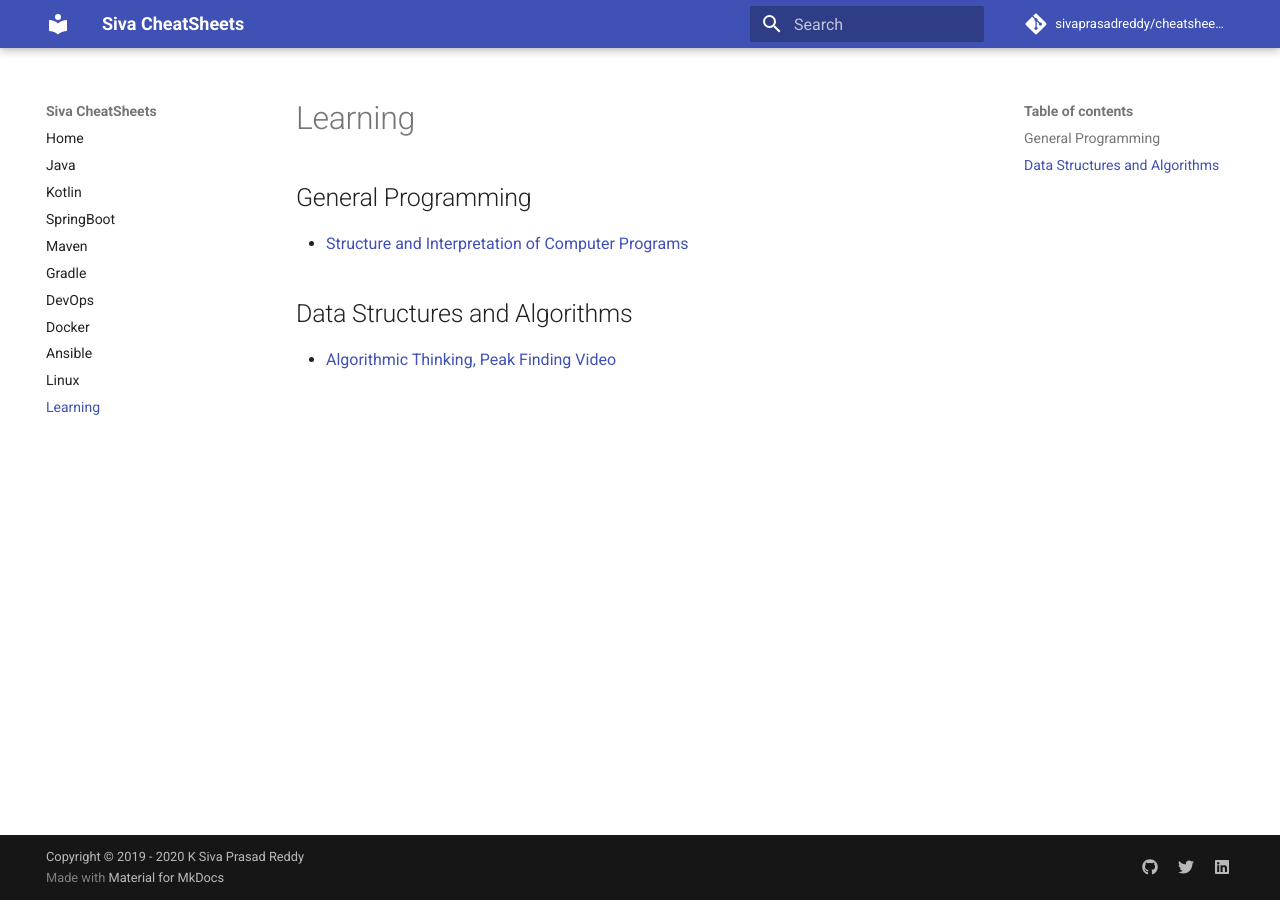
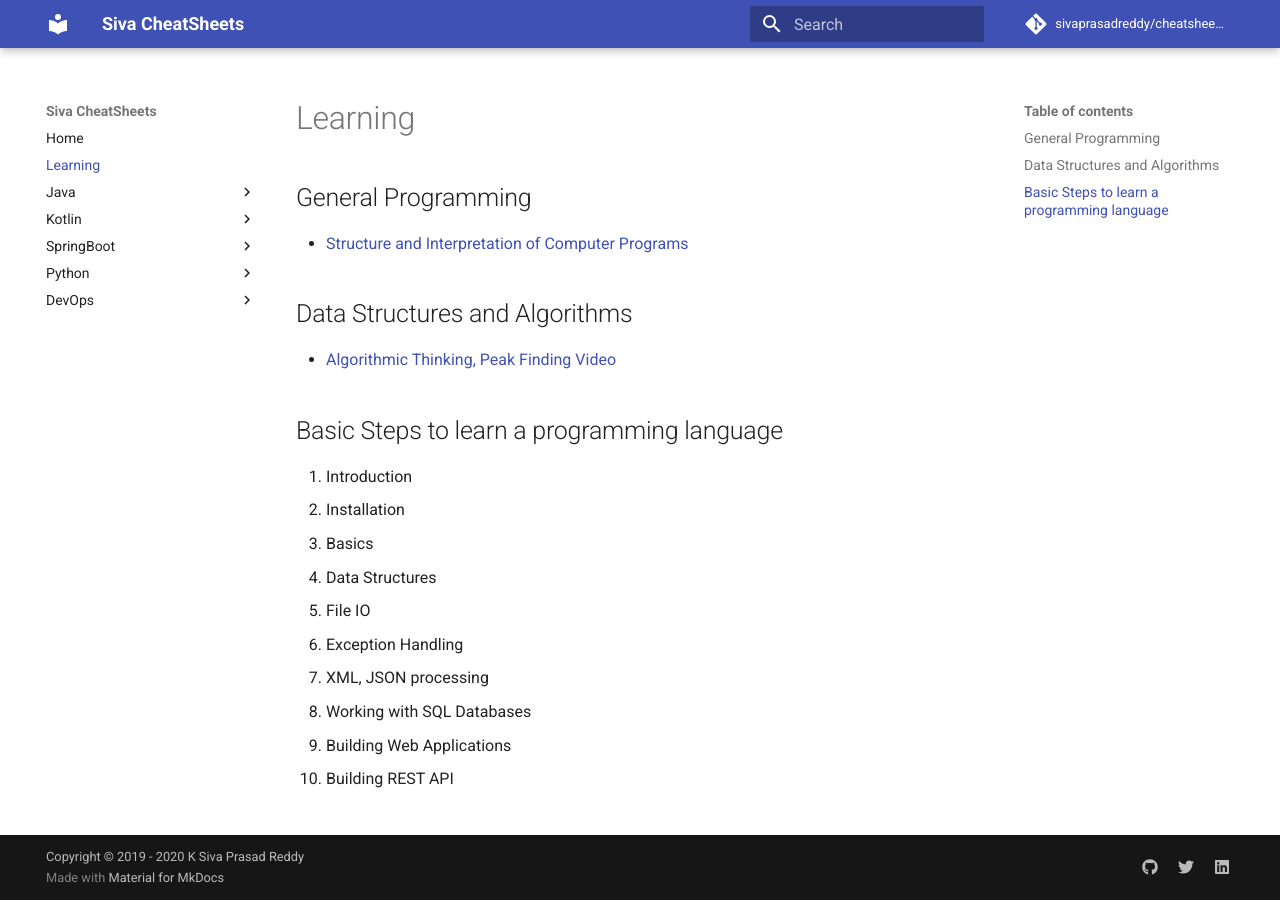
Before and after one commit to sivaprasadreddy/sivalabs-dev-notes, an MkDocs documentation site: the page built from docs/learning.md, in a window 1280 px wide. Built offline with MkDocs 1.6.1 and Material for MkDocs 9.7.7, drawn with Linux system fonts in a browser that asks for light colours; comment, search, counter and statistics services are not loaded.

Commit message:
Reorganize content.

```diff
--- a/docs/learning.md
+++ b/docs/learning.md
@@ -5,3 +5,16 @@
 
 ## Data Structures and Algorithms
 * [Algorithmic Thinking, Peak Finding Video](https://www.youtube.com/watch?v=HtSuA80QTyo)
+
+## Basic Steps to learn a programming language
+
+1. Introduction
+1. Installation
+1. Basics
+1. Data Structures
+1. File IO
+1. Exception Handling
+1. XML, JSON processing
+1. Working with SQL Databases
+1. Building Web Applications
+1. Building REST API
--- a/mkdocs.yml
+++ b/mkdocs.yml
@@ -13,16 +13,24 @@ copyright: 'Copyright &copy; 2019 - 2020 K Siva Prasad Reddy'
 theme: material
 nav:
     - Home: index.md
-    - Java: java.md
-    - Kotlin: kotlin.md
-    - SpringBoot: springboot.md
-    - Maven: maven.md
-    - Gradle: gradle.md
-    - DevOps: devops.md
-    - Docker: docker.md
-    - Ansible: ansible.md
-    - Linux: linux.md
     - Learning: learning.md
+    - Java:
+        - Ecosystem: java/ecosystem.md
+        - Maven: java/maven.md
+        - Gradle: java/gradle.md
+    - Kotlin:
+        - Introduction: kotlin/introduction.md
+    - SpringBoot:
+        - Introduction: springboot/introduction.md
+    - Python:
+        - Introduction: python/introduction.md
+        - Installation: python/installation.md
+    - DevOps:
+        - Tools: devops/devops.md
+        - Linux: devops/linux.md
+        - Docker: devops/docker.md
+        - Ansible: devops/ansible.md
+
 
 # Customization
 extra:
```
Also changed, not shown: docs/python/installation.md (added, +1 -0 lines), docs/python/introduction.md (added, +1 -0 lines), docs/devops/ansible.md (renamed from docs/ansible.md), docs/devops/devops.md (renamed from docs/devops.md), docs/devops/docker.md (renamed from docs/docker.md), docs/devops/linux.md (renamed from docs/linux.md), docs/java/ecosystem.md (renamed from docs/java.md), docs/java/gradle.md (renamed from docs/gradle.md), docs/java/maven.md (renamed from docs/maven.md), docs/kotlin/introduction.md (renamed from docs/kotlin.md), docs/springboot/introduction.md (renamed from docs/springboot.md).
